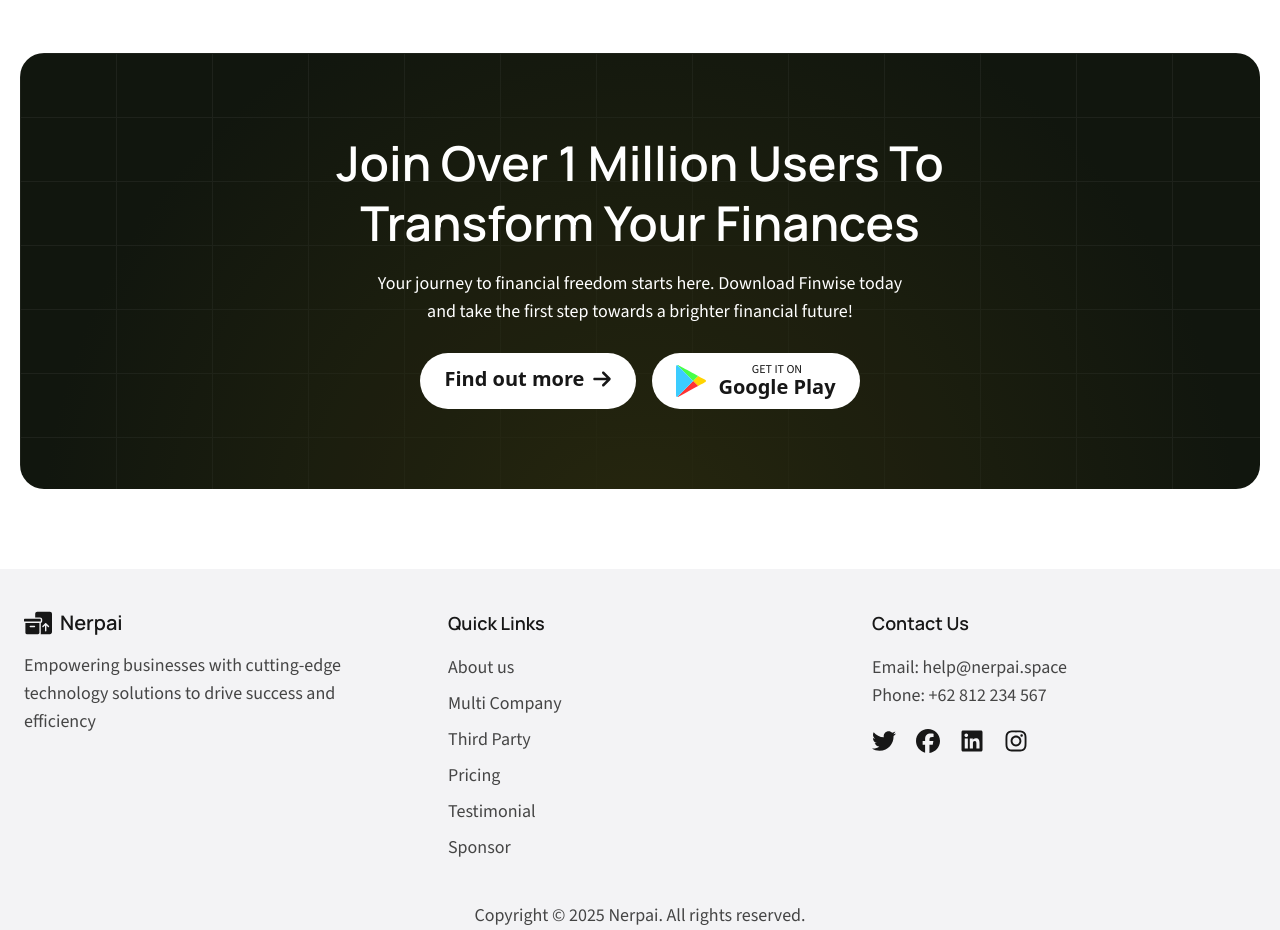
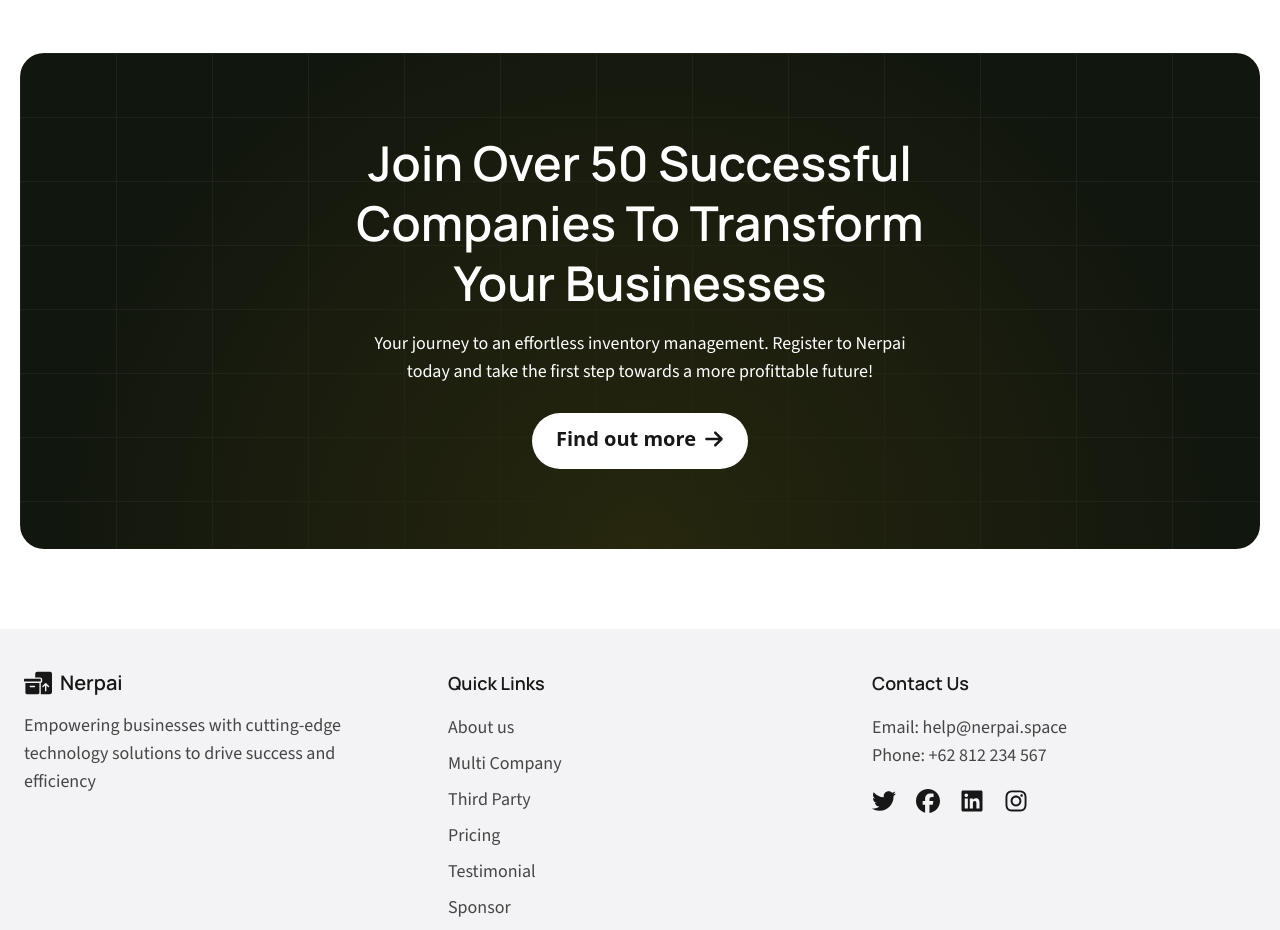
Before and after one commit to virdausa/nerpai-landing, a Next.js app: page / in a window 1280 px wide. Shown: the part 5380-6310 px from the top of the page. Built offline with nearby package versions, Linux system fonts and the light colour scheme.

Commit message:
feat: adjust cta

```diff
--- a/src/components/CTA.tsx
+++ b/src/components/CTA.tsx
@@ -1,7 +1,5 @@
-import { ctaDetails } from "@/data/cta"
-
-import AppStoreButton from "./RegisterNowButton"
-import PlayStoreButton from "./PlayStoreButton"
+import { ctaDetails } from "@/data/cta";
+import RegisterNowButton from "./RegisterNowButton";
 
 const CTA: React.FC = () => {
   return (
@@ -13,19 +11,20 @@
           </div>
 
           <div className="h-full flex flex-col items-center justify-center text-white text-center px-5">
-                        <h2 className="text-2xl sm:text-3xl md:text-5xl md:leading-tight font-semibold mb-4 max-w-2xl">{ctaDetails.heading}</h2>
+            <h2 className="text-2xl sm:text-3xl md:text-5xl md:leading-tight font-semibold mb-4 max-w-2xl">
+              {ctaDetails.heading}
+            </h2>
 
             <p className="mx-auto max-w-xl md:px-5">{ctaDetails.subheading}</p>
 
             <div className="mt-4 flex flex-col sm:flex-row items-center sm:gap-4">
-                        <AppStoreButton />
-                        <PlayStoreButton />
+              <RegisterNowButton />
             </div>
           </div>
         </div>
       </div>
     </section>
-    )
-}
+  );
+};
 
-export default CTA
+export default CTA;
--- a/src/components/PlayStoreButton.tsx
+++ /dev/null
@@ -1,38 +0,0 @@
-import React from 'react'
-import clsx from 'clsx'
-
-import { ctaDetails } from '@/data/cta'
-
-const PlayStoreButton = ({ dark }: { dark?: boolean }) => {
-    return (
-        <a href={ctaDetails.googlePlayUrl}>
-            <button
-                type="button"
-                className={clsx("flex items-center justify-center min-w-[205px] mt-3 px-6 h-14 rounded-full w-full sm:w-fit", { "text-white bg-foreground": dark, "text-foreground bg-white": !dark })}
-            >
-                <div className="mr-3">
-                    <svg viewBox="30 336.7 120.9 129.2" width="30">
-                        <path fill="#FFD400" d="M119.2,421.2c15.3-8.4,27-14.8,28-15.3c3.2-1.7,6.5-6.2,0-9.7  c-2.1-1.1-13.4-7.3-28-15.3l-20.1,20.2L119.2,421.2z">
-                        </path>
-                        <path fill="#FF3333" d="M99.1,401.1l-64.2,64.7c1.5,0.2,3.2-0.2,5.2-1.3  c4.2-2.3,48.8-26.7,79.1-43.3L99.1,401.1L99.1,401.1z">
-                        </path>
-                        <path fill="#48FF48" d="M99.1,401.1l20.1-20.2c0,0-74.6-40.7-79.1-43.1  c-1.7-1-3.6-1.3-5.3-1L99.1,401.1z">
-                        </path>
-                        <path fill="#3BCCFF" d="M99.1,401.1l-64.3-64.3c-2.6,0.6-4.8,2.9-4.8,7.6  c0,7.5,0,107.5,0,113.8c0,4.3,1.7,7.4,4.9,7.7L99.1,401.1z">
-                        </path>
-                    </svg>
-                </div>
-                <div>
-                    <div className="text-xs">
-                        GET IT ON
-                    </div>
-                    <div className="-mt-1 font-sans text-xl font-semibold">
-                        Google Play
-                    </div>
-                </div>
-            </button>
-        </a>
-    )
-}
-
-export default PlayStoreButton
--- a/src/data/cta.ts
+++ b/src/data/cta.ts
@@ -1,6 +1,6 @@
+import { siteDetails } from "./siteDetails";
+
 export const ctaDetails = {
-    heading: 'Join Over 1 Million Users To Transform Your Finances',
-    subheading: 'Your journey to financial freedom starts here. Download Finwise today and take the first step towards a brighter financial future!',
-    appStoreUrl: '#',
-    googlePlayUrl: '#'
-}
+  heading: "Join Over 50 Successful Companies To Transform Your Businesses",
+  subheading: `Your journey to an effortless inventory management. Register to ${siteDetails.siteName} today and take the first step towards a more profittable future!`,
+};
```
Lines whose indentation alone changed are shown as unchanged.
